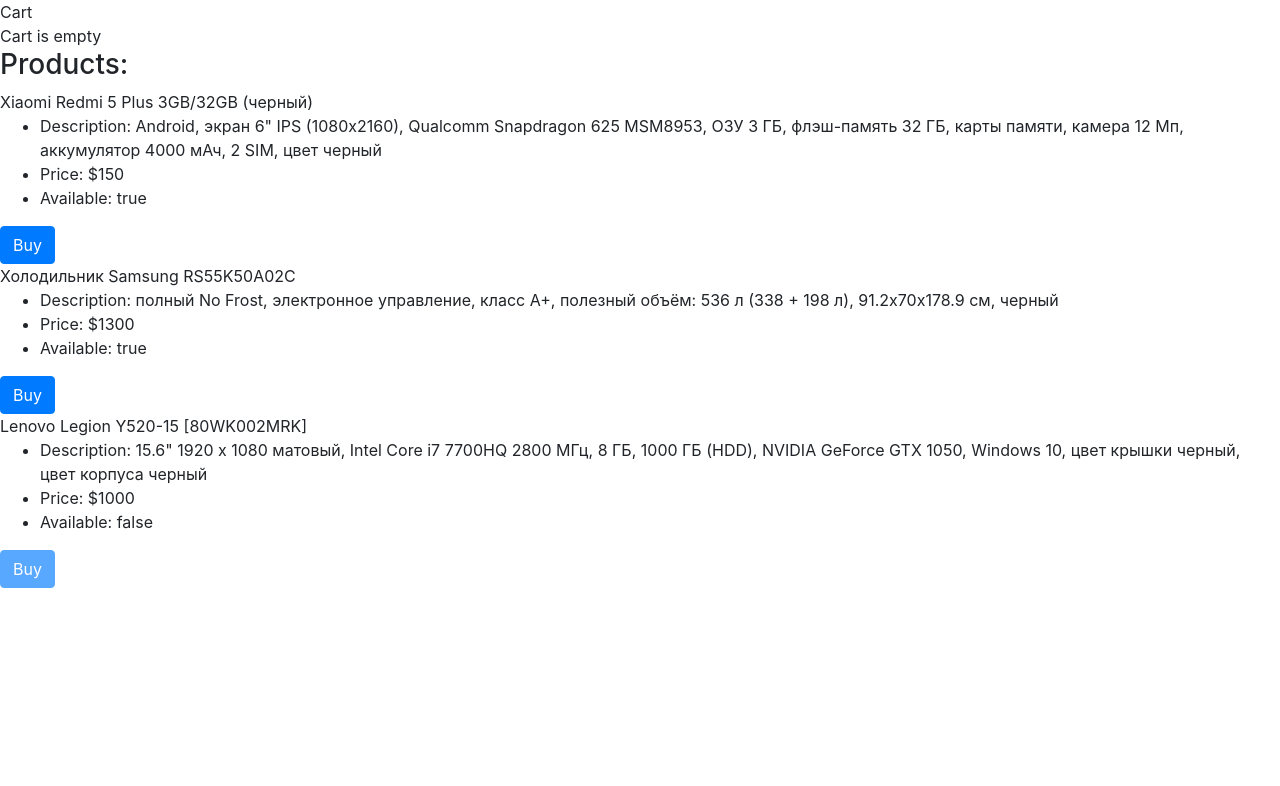
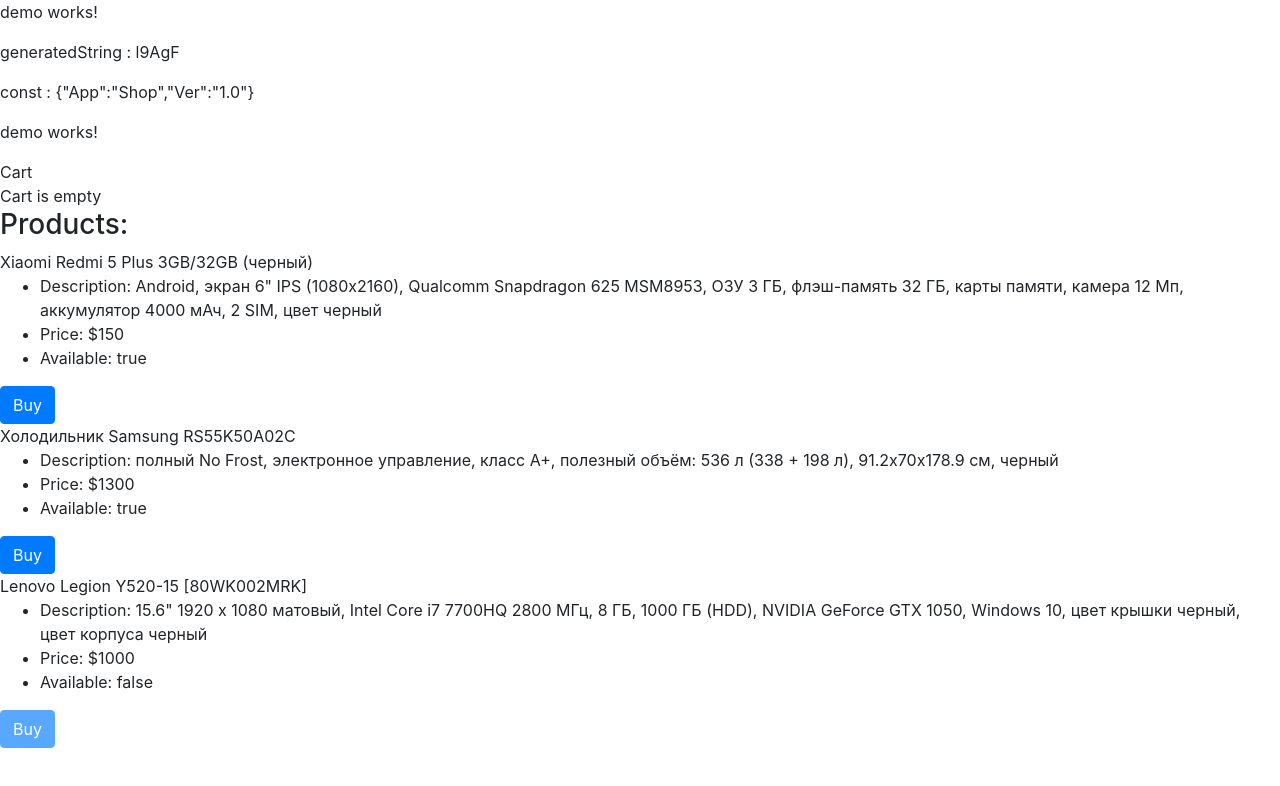
Before and after one commit to PFalitarchyk/shop, an Angular app: page / in a window 1280 px wide. Shown: the top 786 px of the page. Built offline with nearby package versions, Linux system fonts and the light colour scheme.

Commit message:
add demo component and directive

```diff
--- a/src/app/app.component.html
+++ b/src/app/app.component.html
@@ -1,2 +1,3 @@
+<app-demo></app-demo>
 <app-cart></app-cart>
 <app-products></app-products>
--- a/src/app/app.module.ts
+++ b/src/app/app.module.ts
@@ -8,10 +8,14 @@
 import { OrdersModule } from './orders/orders.module';
 import { CoreModule } from './core/core.module';
 import { SharedModule } from './shared/shared.module';
+import { DemoComponent } from './demo/demo.component';
+import { DemoDirective } from './demo/demo.directive';
 
 @NgModule({
   declarations: [
-    AppComponent
+    AppComponent,
+    DemoComponent,
+    DemoDirective
   ],
   imports: [
     BrowserModule,
--- a/src/app/core/constants/constants.interface.ts
+++ b/src/app/core/constants/constants.interface.ts
@@ -1,6 +1,6 @@
 import { InjectionToken } from '@angular/core';
 
-export let IConstantsService = new InjectionToken<IConstantsService>('IConstantsService');
+export let IConstantsServiceToken = new InjectionToken<IConstantsService>('IConstantsService');
 
 export interface IConstantsService {
     App: string;
--- a/src/app/core/core.module.ts
+++ b/src/app/core/core.module.ts
@@ -6,7 +6,7 @@
 import { LocalStorageService } from './local-storage/local-storage.service';
 import { ConfigOptionsService } from './config-options/config-options.service';
 import { ConstantsService } from './constants/constants.service';
-import { IConstantsService } from './constants/constants.interface';
+import { IConstantsServiceToken } from './constants/constants.interface';
 import { GeneratorService } from './generator/generator.service';
 import { GeneratorServiceFactory } from './generator/generator.factory';
 
@@ -18,8 +18,8 @@
     CartService,
     LocalStorageService,
     ConfigOptionsService,
-    { provide: IConstantsService, useValue: ConstantsService },
-    { provide: GeneratorService, useFactory: GeneratorServiceFactory, deps: [5] }
+    { provide: IConstantsServiceToken, useValue: ConstantsService },
+    { provide: GeneratorService, useFactory: GeneratorServiceFactory(5)}
   ],
   declarations: []
 })
--- a/src/app/core/generator/generator.factory.ts
+++ b/src/app/core/generator/generator.factory.ts
@@ -1,6 +1,8 @@
 import { InjectionToken } from '@angular/core';
 import { GeneratorService } from './generator.service';
 
-export function GeneratorServiceFactory(length: number): GeneratorService {
-    return new GeneratorService(length);
+export function GeneratorServiceFactory(length: number) {
+    return function (): GeneratorService {
+        return new GeneratorService(length);
+    };
 }
--- /dev/null
+++ b/src/app/demo/demo.component.html
@@ -0,0 +1,12 @@
+<div appDemo="red">
+<p>
+  demo works!
+</p>
+<p>
+  generatedString : {{generatedString}}
+</p>
+<p>const : {{const}}</p>
+<p>
+  demo works!
+</p>
+</div>
--- /dev/null
+++ b/src/app/demo/demo.component.ts
@@ -0,0 +1,55 @@
+import { Component, Inject, OnInit, Optional, OnDestroy  } from '@angular/core';
+
+import { LocalStorageService } from '../core/local-storage/local-storage.service';
+import { ConfigOptionsService } from '../core/config-options/config-options.service';
+import { ConfigOptions } from '../core/config-options/config-options.model';
+import { ConstantsService } from '../core/constants/constants.service';
+import { IConstantsServiceToken } from '../core/constants/constants.interface';
+import { IConstantsService } from '../core/constants/constants.interface';
+import { GeneratorService } from '../core/generator/generator.service';
+import { GeneratorServiceFactory } from '../core/generator/generator.factory';
+import { LocalStorageItem } from '../core/local-storage/local-storage-item.model';
+
+@Component({
+  selector: 'app-demo',
+  templateUrl: './demo.component.html',
+  styleUrls: ['./demo.component.css']
+})
+export class DemoComponent implements OnInit, OnDestroy  {
+  public const: string = null;
+  public generatedString: string = null;
+
+  public flagKey = 'flagKey';
+
+  constructor(
+    @Optional() public localStorageService: LocalStorageService,
+    @Optional() public configOptionService: ConfigOptionsService,
+    @Inject(IConstantsServiceToken) @Optional() public constantsService: IConstantsService,
+    @Optional() public generatorService: GeneratorService
+  ) { }
+
+  ngOnInit() {
+    if (this.configOptionService && this.localStorageService) {
+      if (!this.localStorageService.getItem(this.flagKey).value) {
+        this.localStorageService.setItem(new LocalStorageItem(this.flagKey, true));
+        this.configOptionService.setConfigOptions(new ConfigOptions(1, 'login', 'login@mail.log'));
+        console.log('setConfig');
+      } else {
+        console.log(this.configOptionService.getConfigOptions());
+      }
+    }
+
+    if (this.constantsService) {
+      this.const = JSON.stringify(this.constantsService);
+    }
+
+    if (this.generatorService) {
+      this.generatedString = this.generatorService.getRandomString();
+    }
+  }
+
+  public ngOnDestroy(): void {
+    this.localStorageService.removeItem(this.flagKey);
+    this.configOptionService.setConfigOptions(null);
+ }
+}
--- /dev/null
+++ b/src/app/demo/demo.directive.ts
@@ -0,0 +1,29 @@
+import {
+  Directive,
+  ElementRef,
+  HostListener,
+  Input,
+  Renderer2
+} from '@angular/core';
+
+@Directive({
+  selector: '[appDemo]'
+})
+export class DemoDirective {
+
+  @Input('appDemo') appDemo: string;
+
+  private hasBackground = false;
+
+  constructor(public el: ElementRef, public render: Renderer2) { }
+
+  @HostListener('click')
+  onClick() {
+    this.highlight(this.hasBackground ? (this.appDemo || 'lightgreen') :  null);
+    this.hasBackground = !this.hasBackground;
+  }
+
+  private highlight(color: string) {
+    this.render.setStyle(this.el.nativeElement, 'backgroundColor', color);
+  }
+}
```
Also changed, not shown: src/app/demo/demo.component.css (added), 2 other files (tests, documents, lock files or other folders).
